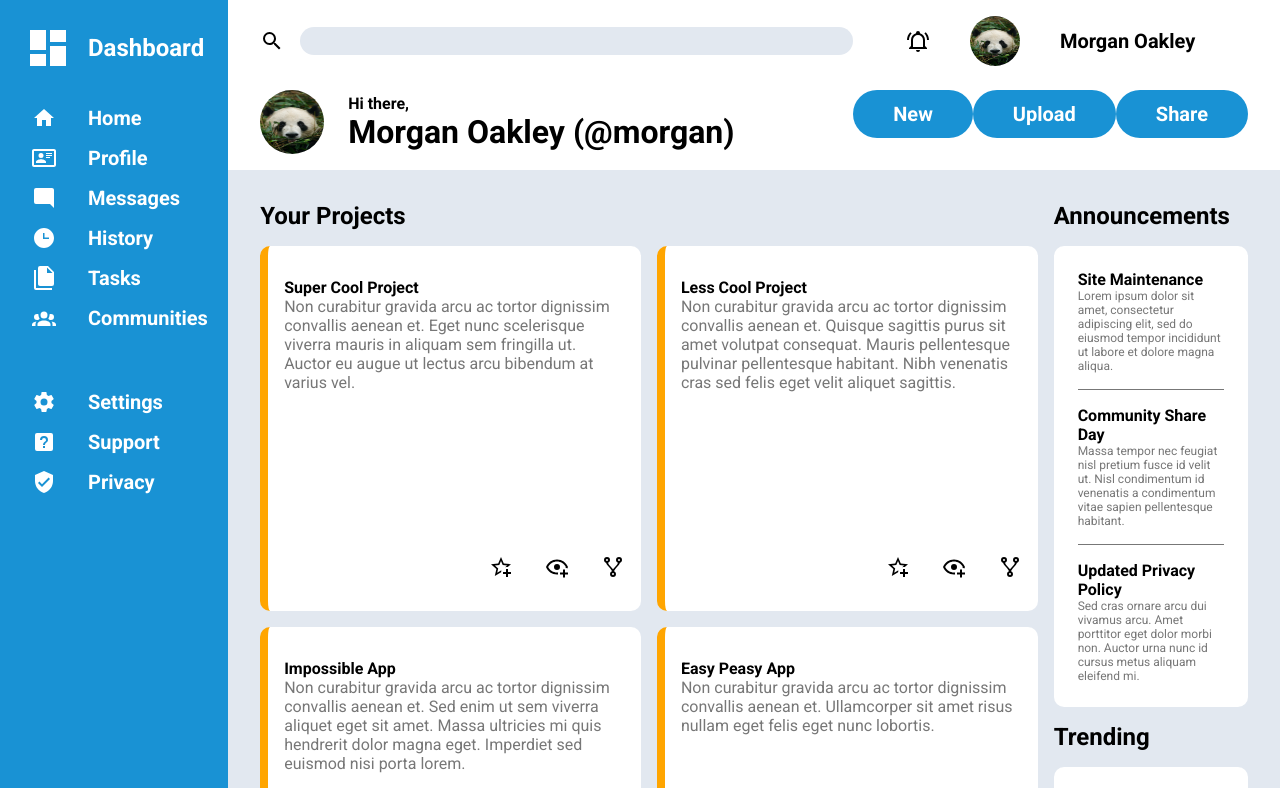
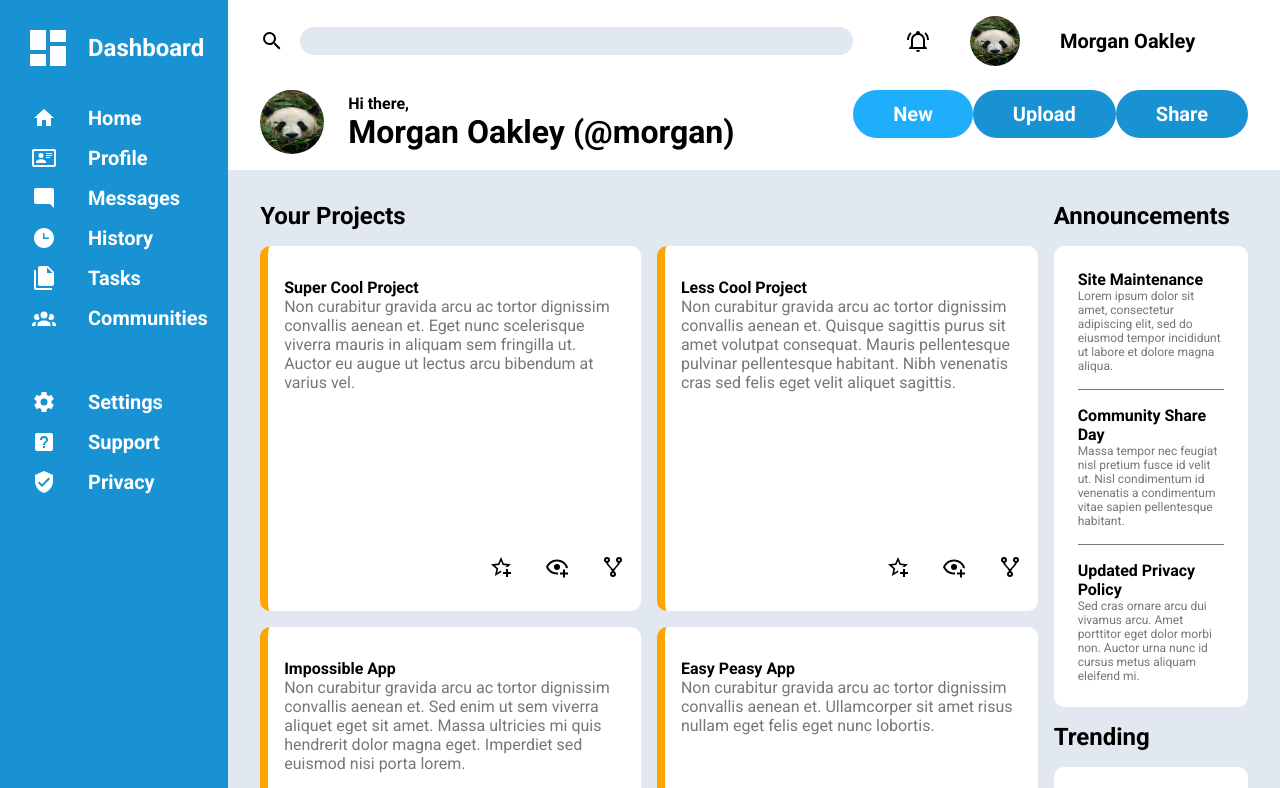
Before and after one commit to bkwong315/odin-admin-dashboard, a plain HTML site: page index.html in a window 1280 px wide. In both pictures the pointer is over the button "New". Shown: the top 788 px of the page. Drawn offline with Linux system fonts and the light colour scheme.

Commit message:
Add button hover effect

```diff
--- a/style.css
+++ b/style.css
@@ -138,6 +138,10 @@ header {
   font-size: 1.25rem;
 }
 
+.btn:hover {
+  background: #1eaefc;
+}
+
 .main-content {
   box-sizing: border-box;
   display: grid;
```
